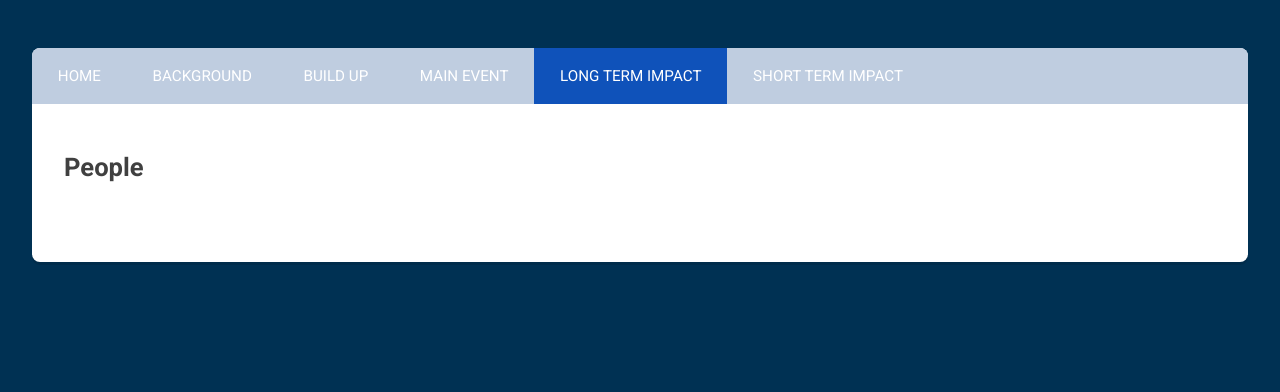
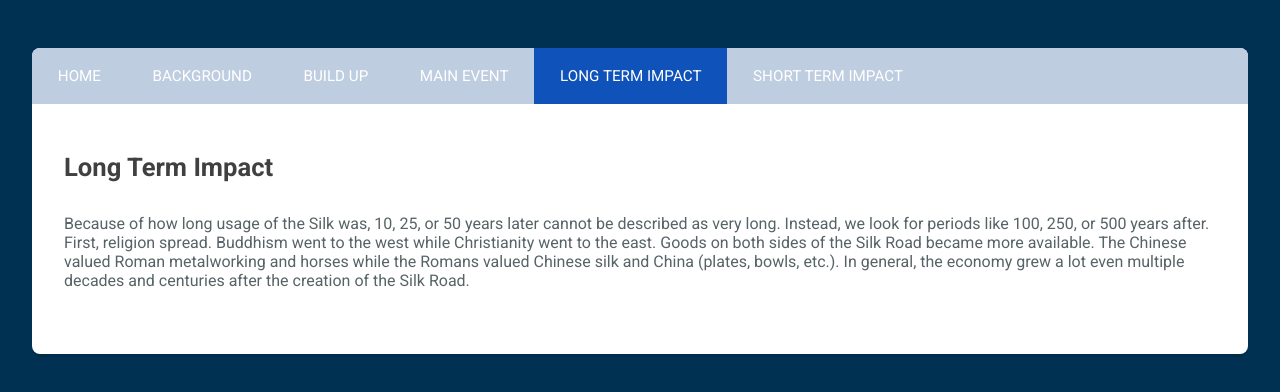
Before and after one commit to Scovay/NHD_Silk_Road_Website, a React (Create React App) app: page /longTermImpact in a window 1280 px wide. Shown: the top 392 px of the page. Built offline with nearby package versions, Linux system fonts and the light colour scheme.

Commit message:
Added Impact Content

```diff
--- a/src/components/LongTermImpacts.js
+++ b/src/components/LongTermImpacts.js
@@ -3,8 +3,8 @@ import React from 'react';
 const LongTermImpact = () => {
   return (
     <div className = "main-content">
-      <h2>People</h2>
-      <p></p>
+      <h2>Long Term Impact</h2>
+      <p>Because of how long usage of the Silk was, 10, 25, or 50 years later cannot be described as very long. Instead, we look for periods like 100, 250, or 500 years after. First, religion spread. Buddhism went to the west while Christianity went to the east. Goods on both sides of the Silk Road became more available. The Chinese valued Roman metalworking and horses while the Romans valued Chinese silk and China (plates, bowls, etc.). In general, the economy grew a lot even multiple decades and centuries after the creation of the Silk Road.</p>
     </div>
   )
 }
--- a/src/components/ShortTermImpacts.js
+++ b/src/components/ShortTermImpacts.js
@@ -4,7 +4,7 @@ const ShortTermImpact = () => {
   return (
     <div className = "main-content">
       <h2>People</h2>
-      <p></p>
+      <p>A route was found to get from Rome to China while stopping in all the things in between. People weren’t necessarily extremely eager to use the Silk Road at first, but it grew into popularity shortly after. When early scouts discovered the great horses that the west had, the emperor used them against his enemies and was eager to find more treasures from the west.</p>
     </div>
   )
 }
```
